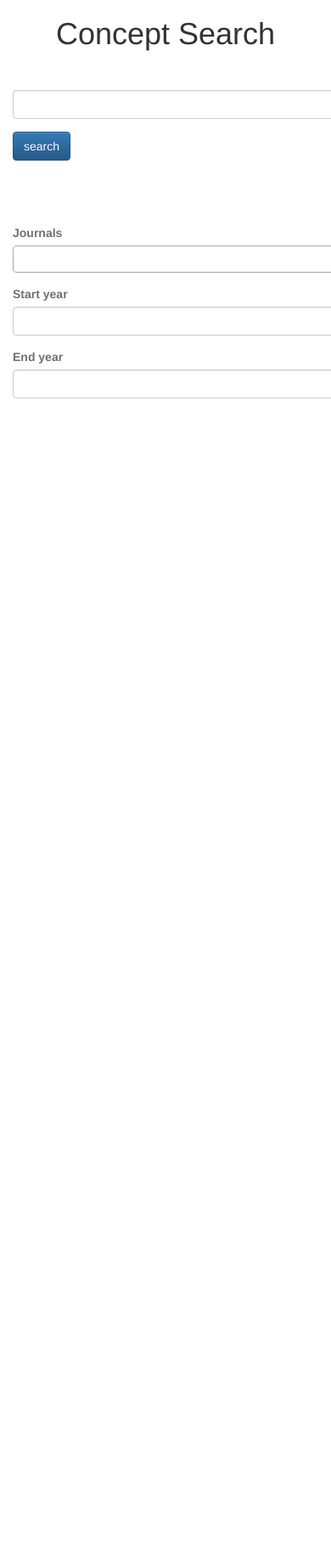
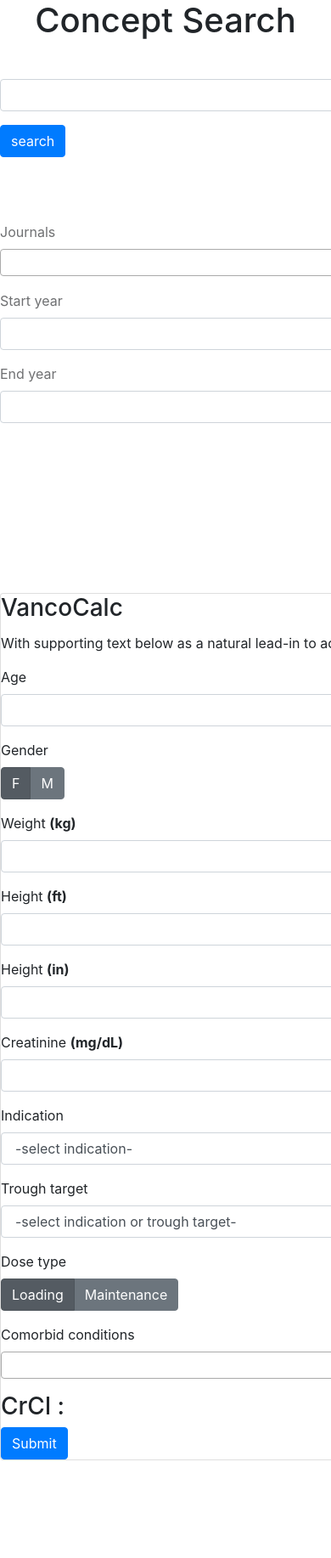
Before and after one commit to nkaramooz/alimbic, a Django app: template search/templates/search/concept_search_results_page.html in a window 390 px wide; the page is wider, and only the part inside the window is pictured. Shown: that part at 85% size. Before the commit the page ends 469 px from the top of that part, so only its background shows below. Run offline with Django 3.2, Linux system fonts and the light colour scheme; the template is opened without the code that fills it, so the values that code supplies are empty; parts of the project's set-up code (start-up, migrations or seed data) failed here and were passed over; some libraries are stand-ins or nearby versions.

Commit message:
updating with vancomycin calculator

```diff
--- a/search/static/css/search.css
+++ b/search/static/css/search.css
@@ -41,7 +41,7 @@
 
 .expand-btn {
 	text-align: center;
-	margin-top: 20px;
+
 }
 
 .abstract-body {
@@ -77,7 +77,6 @@
   	align-content: center;
 
 }
-
 .abstract-metadata .row .col-sm-3 .pub-year {
 	border: 1px solid #ffd37c;
 	background-color: #ffd37c;
@@ -87,8 +86,14 @@
 	padding-bottom: 3px;
 	align-content: center;
 	border-radius: 4px;
-	width: 50px;
-	text-align: center
+	width: 62px;
+	text-align: right;
+}
+.abstract-metadata .row .col-sm-3 {
+
+	text-align: right;
+	padding-right: 27px;
+
 }
 .abstract-metadata .row .col-sm-3 .journal-title {
 	border: 1px solid #A7EAFF;
@@ -98,19 +103,48 @@
 	padding-right: 2px;
 	padding-top: 3px;
 	padding-bottom: 3px;
-	align-content: center;
 	border-radius: 4px;
-	text-align: center;
+	text-align: left;
 }
 .abstract-metadata .row .col-sm-3 .journal-title h5 {
-	text-align: center !important;
-	align-content: center;
+	text-align: left;
+
 }
 
 .body .glance {
 	padding-bottom: 40px;
 }
+.carousel-control-prev {
+  background-color: #999 !important;
+  background-color: rgba(70,70,70,.25) !important;
+}
+.carousel-control-next {
+  background-color: #999 !important;
+  background-color: rgba(70,70,70,.25) !important;
+}
+.carousel-item {
+	align-content: center !important;
+	text-align: center !important;
+	border: 1px solid black;
+
+}
+.carousel-item .card {
+	width: 200px;
+	align-content: center !important;
+}
+.carousel-inner {
+	width: 200px;
+}
 
 hr {
 	border-width: 2px;
 }
+
+.body > .vanco-calc {
+	padding-bottom: 75px;
+	padding-top: 25px;
+}
+
+.body > .vanco-calc > .card-title {
+	padding-left: 20px !important;
+}
--- a/search/static/js/search-results.js
+++ b/search/static/js/search-results.js
@@ -13,9 +13,9 @@ $(document).ready(function() {
 		$(this).parent().parent().find(".expanded").toggle();
 
 		if ($(this).text() == 'Expand') {
-			$(this).html('<button id="expando" class="btn btn-link">Collapse</button>');
+			$(this).html('<button id="expando" class="btn btn-light">Collapse</button>');
 		} else {
-			$(this).html('<button id="expando" class="btn btn-link">Expand</button>');
+			$(this).html('<button id="expando" class="btn btn-light">Expand</button>');
 		}
 	});
 
--- /dev/null
+++ b/search/static/js/vanco-calc.js
@@ -0,0 +1,122 @@
+$(document).ready(function() {
+
+	$('#vanco-calc').on('click', function() {
+		var age = parseFloat(document.getElementById("age").value);
+		var height_ft = parseFloat(document.getElementById("height-ft").value);
+		var height_in = parseFloat(document.getElementById("height-in").value);
+		var creatinine = parseFloat(document.getElementById("creatinine").value);
+		var actualWeight = parseFloat(document.getElementById("weight").value);
+		var indication = document.getElementById("indication").value;
+		var troughTarget = document.getElementById("trough").value;
+
+		var comorbid = $("#comorbid").val();
+
+
+		if(document.getElementById('male').checked) {
+			is_female = false;
+		}
+		else if(document.getElementById('female').checked) {
+			is_female = true;
+		}
+
+		if(document.getElementById('loading').checked) {
+
+			doseType='loading';
+		}
+		else if (document.getElementById('maintenance').checked) {
+			doseType=('maintenance').toString();
+		}
+
+		$.ajax({
+			url: '/ajax/vcSubmit/',
+			data: {
+				'age' : age,
+				'is_female' : is_female,
+				'height_ft' : height_ft,
+				'height_in' : height_in,
+				'creatinine' : creatinine,
+				'actualWeight' : actualWeight,
+				'indication' : indication,
+				'troughTarget' : troughTarget,
+				'doseType' : doseType,
+				'comorbid' : comorbid
+			},
+			dataType:'json',
+			success: function(data) {
+				var crcl_text = ("CrCl : ").concat(data.crcl.toString());
+				$("#crcl-text").html(crcl_text);
+			},
+			error: function(data) {
+				window.alert('failure')
+			}
+		})
+
+	});
+
+	$('#indication').on('change', function() {
+		var indication = document.getElementById("indication").value;
+
+		$.ajax({
+			url: '/ajax/vcTroughTarget/',
+			data: {
+				'indication' : indication
+			},
+			dataType: 'json',
+			success: function(data) {
+				var troughTarget = data.trough.toString();
+				$("#trough").val(troughTarget);
+			},
+			error: function(data) {
+				window.alert('failure')
+			}
+		})
+	})
+
+});
+
+
+function returnIdealBodyWeight(is_female, height) {
+
+	if (!is_female) {
+		return 50+(2.3*height-60);
+	}
+	else {
+		return 45.5+2.3*(height-60);
+	}
+}
+
+function returnAdjustedWeightForIdealBodyWeight(idealBodyWeight, actualWeight) {
+	return idealBodyWeight + 0.4*(actualWeight - idealBodyWeight);
+}
+
+function returnDosingWeight(is_female, height, actualWeight) {
+	var dosingWeight = undefined
+
+	var idealBodyWeight = returnIdealBodyWeight(is_female, height);
+
+	if (actualWeight > (1.2*idealBodyWeight)) {
+		return returnAdjustedWeightForIdealBodyWeight(idealBodyWeight, actualWeight);
+	}
+	else if (actualWeight < idealBodyWeight) {
+		return actualWeight
+	}
+	else {
+		return actualWeight
+	}
+}
+
+function returnCrCl(age, is_female, height, actualWeight, creatinine) {
+	var dosingWeight = returnDosingWeight(is_female, height, actualWeight);
+
+	if ((age > 65) && (creatinine < 1)) {
+		creatinine = 1
+	}
+
+	if (!is_female) {
+		return (((140-age)*dosingWeight)/(72*creatinine)).toFixed(2);
+	}
+	else {
+
+		return (((140-age)*dosingWeight*0.85)/(72*creatinine)).toFixed(2);
+	}
+}
--- a/search/templates/search/concept_search_results_page.html
+++ b/search/templates/search/concept_search_results_page.html
@@ -12,6 +12,7 @@
 {% url 'search:pivot_search' as pivot %}
 {% include 'search/search_bar_template.html' with action=concept_search %}
 
+
 <div class="body">
 
 	<div class="query-display">
@@ -22,6 +23,37 @@
 		</h5>
 	</div>
 
+
+	{% include 'search/vanco_calc.html' %}
+<!--
+	<div id="carouselExampleControls" class="carousel slide" data-interval="false">
+  <div class="carousel-inner" role="listbox">
+    <div class="carousel-item active">
+    	<div class="card">
+  			<div class="card-block">
+    			<h4 class="card-title">Card title</h4>
+    			<p class="card-text">Some quick example text to build on the card title and make up the bulk of the card's content.</p>
+    			<a href="#" class="btn btn-primary">Go somewhere</a>
+  			</div>
+		</div>
+    </div>
+    <div class="carousel-item">
+      22222222
+    </div>
+    <div class="carousel-item">
+      33333333
+    </div>
+  </div>
+  <a class="carousel-control-prev" href="#carouselExampleControls" role="button" data-slide="prev">
+    <span class="carousel-control-prev-icon" aria-hidden="true"></span>
+    <span class="sr-only">Previous</span>
+  </a>
+  <a class="carousel-control-next" href="#carouselExampleControls" role="button" data-slide="next">
+    <span class="carousel-control-next-icon" aria-hidden="true"></span>
+    <span class="sr-only">Next</span>
+  </a>
+</div>
+-->
 
 
 	<div class="glance">
--- a/search/templates/search/header_template.html
+++ b/search/templates/search/header_template.html
@@ -2,11 +2,14 @@
 {% load staticfiles  %}
 
 <head>
-	<link rel="stylesheet" href="//maxcdn.bootstrapcdn.com/bootstrap/3.2.0/css/bootstrap.min.css">
-	<link rel="stylesheet" href="//maxcdn.bootstrapcdn.com/bootstrap/3.2.0/css/bootstrap-theme.min.css">
+	<link rel="stylesheet" href="https://maxcdn.bootstrapcdn.com/bootstrap/4.0.0/css/bootstrap.min.css" integrity="sha384-Gn5384xqQ1aoWXA+058RXPxPg6fy4IWvTNh0E263XmFcJlSAwiGgFAW/dAiS6JXm" crossorigin="anonymous">
 	<link rel="stylesheet" href="{% static 'css/search.css' %}">
 
 	<script src="{% static "js/jquery.js" %}"></script>
+	<script src="https://code.jquery.com/jquery-3.2.1.min.js"></script>
+
+	<script src="https://cdnjs.cloudflare.com/ajax/libs/popper.js/1.12.9/umd/popper.min.js" integrity="sha384-ApNbgh9B+Y1QKtv3Rn7W3mgPxhU9K/ScQsAP7hUibX39j7fakFPskvXusvfa0b4Q" crossorigin="anonymous"></script>
+	<script src="https://maxcdn.bootstrapcdn.com/bootstrap/4.0.0/js/bootstrap.min.js" integrity="sha384-JZR6Spejh4U02d8jOt6vLEHfe/JQGiRRSQQxSfFWpi1MquVdAyjUar5+76PVCmYl" crossorigin="anonymous"></script>
 
 
 </head>
--- a/search/templates/search/search_bar_template.html
+++ b/search/templates/search/search_bar_template.html
@@ -3,6 +3,8 @@
 <link href="https://cdnjs.cloudflare.com/ajax/libs/select2/4.0.6-rc.0/css/select2.min.css" rel="stylesheet" />
 <script src="https://cdnjs.cloudflare.com/ajax/libs/select2/4.0.6-rc.0/js/select2.min.js"></script>
 <script src="{% static "js/search-bar.js" %}"></script>
+
+
 
 <div class="search-bar">
 	<form action="{{ action }}" method="get">
@@ -22,7 +24,7 @@
 		<div class="form-row filters">
 			<div class="form-group col-md-6">
       			<label for="journal_filter">Journals</label>
-      			<select class="js-example-basic-multiple form-control" name="journals[]" multiple="multiple" id="journal_filter">
+      			<select class="form-control js-example-basic-multiple" name="journals[]" multiple="multiple" id="journal_filter">
 
 			  			<option value="Am Fam Physician" {% if 'Am Fam Physician' in journals %} selected="selected" {% endif %}>Am Fam Physician</option>
 			  			<option value="Am. J. Hypertens." {% if 'Am. J. Hypertens.' in journals %} selected="selected" {% endif %} >Am. J. Hypertens.</option>
@@ -38,8 +40,8 @@
 			  			<option value="N. Engl. J. Med." {% if 'N. Engl. J. Med.' in journals %} selected="selected" {% endif %}>N. Engl. J. Med.</option>
 				</select>
     		</div>
-
-    		<div class="form-group col-md-2 col-md-offset-2">
+    		<div class="col-md-2"></div>
+    		<div class="form-group col-md-2">
       			<label for="start_year">Start year</label>
       			<input type="number" class="form-control" id="start_year" name="start_year" value={{start_year}} min="1900" max={% now 'Y' %}>
     		</div>
--- a/search/templates/search/sr_template.html
+++ b/search/templates/search/sr_template.html
@@ -6,7 +6,9 @@
 				<div class="row fixed-height">
 					<div class="col-sm-10"> <h2>{{a.article_title}} </h2> </div>
 					{% if a.abstract_hide != None or a.abstract_show.1|length > 470 %}
-						<div class="col-sm-2 expand-btn"><button id="expando" class="btn btn-link">Expand</button></div>
+						<div class="col-sm-2 expand-btn"><button id="expando" class="btn btn-light">Expand</button></div>
+					{% else %}
+						<div class="col-md-2 col-md-offset-2"> </div>
 					{% endif %}
 				</div>
 
@@ -26,7 +28,7 @@
 							<h5><a target="_blank" href="http://localhost:9200/pubmedx/abstract/{{a.id}}?pretty"> source </a> </h5>
 						</div>
 						<div class="col-sm-3">
-							<div class="journal-title pull-right">
+							<div class="journal-title">
 								<h5> {{a.journal_title}} </h5>
 							</div>
 						</div>
@@ -49,6 +51,7 @@
 					</div>
 				{% endif %}
 			</div>
+
 		</div>
 		<hr>
 	{% endfor %}
--- /dev/null
+++ b/search/templates/search/vanco_calc.html
@@ -0,0 +1,128 @@
+{% load staticfiles  %}
+
+
+
+<div class="vanco-calc">
+	<div class="card w-100">
+		<div class="card-block">
+			<h3 class="card-title"> VancoCalc </h3>
+				<p class="card-text">With supporting text below as a natural lead-in to additional content.</p>
+
+
+				<div class="form-row">
+					<div class="form-group col-md-3">
+						<label for="age">Age</label>
+						<input type="text" name="age" class="form-control" id="age">
+					</div>
+				</div>
+				<div class="form-row">
+					<div class="form-group col-md-3">
+						<label for="gender">Gender</label>
+						<!-- sad hack -->
+						<br>
+						<div class="btn-group btn-group-toggle" data-toggle="buttons">
+	  						<label class="btn btn-secondary active" id="gender">
+	    						<input type="radio" name="female" id="female" autocomplete="off" checked> F
+	  						</label>
+	  						<label class="btn btn-secondary">
+	    						<input type="radio" name="male" id="male" autocomplete="off"> M
+	  						</label>
+						</div>
+					</div>
+				</div>
+
+				<div class="form-row">
+					<div class="form-group col-md-3">
+						<label for="weight">Weight <b>(kg)</b></label>
+						<input type="text" name="weight" class="form-control" id="weight">
+					</div>
+				</div>
+
+				<div class="form-row">
+					<div class="form-group col-md-3">
+						<label for="height-feet">Height <b>(ft)</b></label>
+						<input type="text" name="height-feet" class="form-control" id="height-ft">
+					</div>
+				</div>
+				<div class="form-row">
+					<div class="form-group col-md-3">
+						<label for="height-inches">Height <b>(in)</b></label>
+						<input type="text" name="height-inches" class="form-control" id="height-in">
+					</div>
+				</div>
+				<div class="form-row">
+					<div class="form-group col-md-3">
+						<label for="creatinine">Creatinine <b>(mg/dL)</b> </label>
+						<input type="text" name="creatinine" class="form-control" id="creatinine">
+					</div>
+				</div>
+				<div class="form-row">
+					<div class="form-group col-md-6">
+						<label for="indication">Indication</label>
+						<select class="form-control" id="indication">
+							<option disabled selected value> -select indication- </option>
+							<option>Bacteremia</option>
+							<option>Brain abscess</option>
+							<option>Cellulitis</option>
+							<option>Cystitis</option>
+							<option>Endocarditis</option>
+							<option>Meningitis</option>
+							<option>Neutropenic fever</option>
+							<option>Osteomyelitis</option>
+							<option>Prosthetic joint infection</option>
+							<option>Pulmonary infection</option>
+							<option>Sepsis</option>
+							<option>Skin and soft tissue infections</option>
+							<option>Urinary tract infection</option>
+							<option>Urosepsis</option>
+						</select>
+					</div>
+				</div>
+				<div class="form-row">
+					<div class="form-group col-md-6">
+						<label for="trough">Trough target</label>
+						<select class="form-control" id="trough">
+							<option disable selected value> -select indication or trough target-</option>
+							<option value="0">10-15</option>
+							<option value="1">15-20</option>
+						</select>
+					</div>
+				</div>
+				<div class="form-row">
+					<div class="form-group col-md-3">
+						<label for="doseType">Dose type</label>
+						<!-- sad hack -->
+						<br>
+						<div class="btn-group btn-group-toggle" data-toggle="buttons">
+	  						<label class="btn btn-secondary active" id="doseType">
+	    						<input type="radio" name="loading" id="loading" autocomplete="off" checked> Loading
+	  						</label>
+	  						<label class="btn btn-secondary">
+	    						<input type="radio" name="maintenance" id="maintenance" autocomplete="off"> Maintenance
+	  						</label>
+						</div>
+					</div>
+				</div>
+
+				<div class="form-row">
+					<div class="form-group col-md-6">
+		      			<label for="comorbid">Comorbid conditions</label>
+		      			<select class="form-control js-example-basic-multiple" name="comorbid[]" multiple="multiple" id="comorbid">
+					  			<option value="esld"> ESLD </option>
+					  			<option value="dm"> Diabetes </option>
+					  			<option value="chf"> CHF </option>
+					  			<option value="hd"> Hemodialysis </option>
+					  			<option value="crrt"> CRRT </option>
+						</select>
+		    		</div>
+		    	</div>
+				<div class="crcl">
+					<h3 id="crcl-text"> CrCl : </h3>
+				</div>
+    			<input type="submit" class="btn btn-primary" id="vanco-calc" value="Submit">
+
+    		</div>
+		</div>
+	</div>
+
+<script src="{% static "js/vanco-calc.js" %}"></script>
--- a/search/urls.py
+++ b/search/urls.py
@@ -21,5 +21,6 @@ urlpatterns = [
     url(r'^concept_search/$', views.concept_search_results,  name='concept_search_results'),
     url(r'^concept_override/post/$', views.post_concept_override, name='post_concept_override'),
     url(r'^concept_override/', views.concept_override, name='concept_override'),
-
+    url(r'^ajax/vcSubmit/$', views.vcSubmit, name='vcSubmit'),
+    url(r'^ajax/vcTroughTarget/$', views.returnTroughTarget, name='returnTroughTarget'),
 ]
```
Also changed, not shown: search/views.py (+157 -158 lines).
